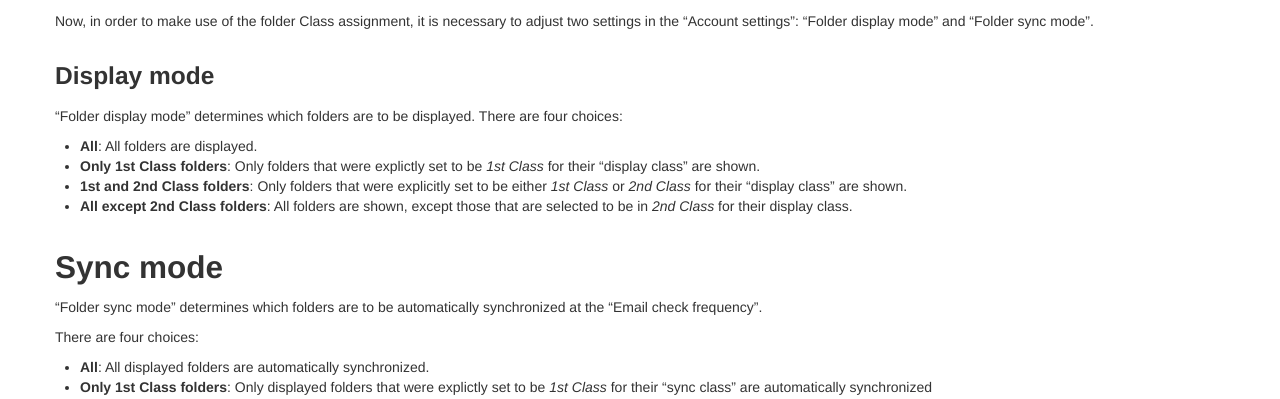
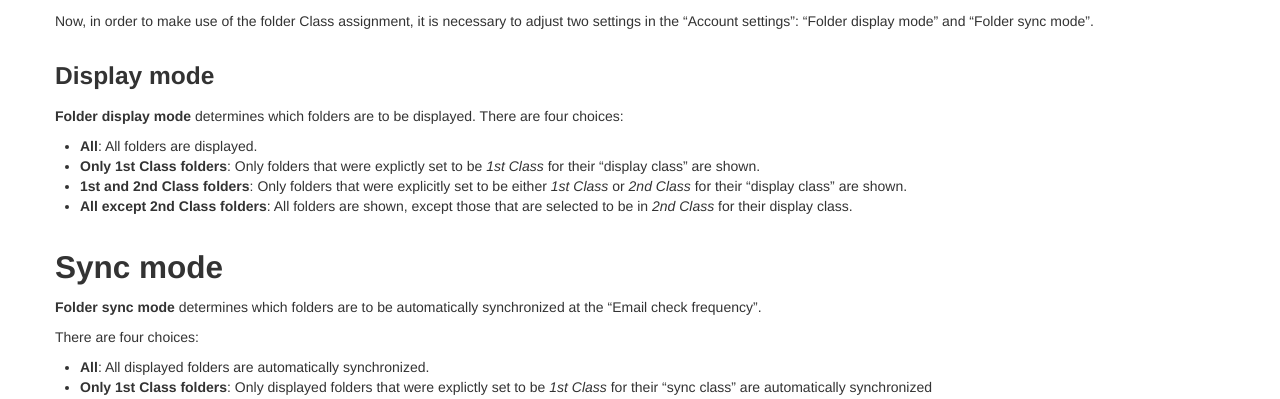
Before and after one commit to k9mail/k9mail.app, a Jekyll site: the page built from documentation/folders.md, in a window 1280 px wide and 900 px high, scrolled down 679 px. Shown: the part 152-551 px from the top of the window. Built offline with Jekyll 4.4.1, drawn with Linux system fonts in a browser that asks for light colours; nearby versions of some CDN libraries.

```diff
--- a/documentation/folders.md
+++ b/documentation/folders.md
@@ -35,7 +35,7 @@ Now, in order to make use of the folder Class assignment, it is necessary to adj
 
 ### Display mode
 
-"Folder display mode" determines which folders are to be displayed.
+**Folder display mode** determines which folders are to be displayed.
 There are four choices:
 
 * **All**: All folders are displayed.
@@ -45,7 +45,7 @@ There are four choices:
 
 ## Sync mode
 
-"Folder sync mode" determines which folders are to be automatically synchronized at the "Email check frequency".
+**Folder sync mode** determines which folders are to be automatically synchronized at the "Email check frequency".
 
 There are four choices:
 
```
